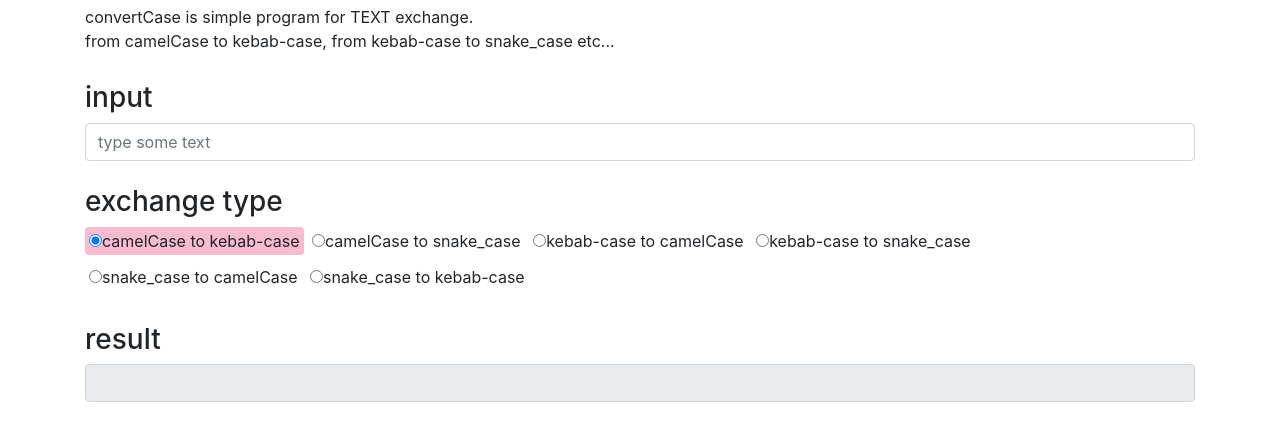
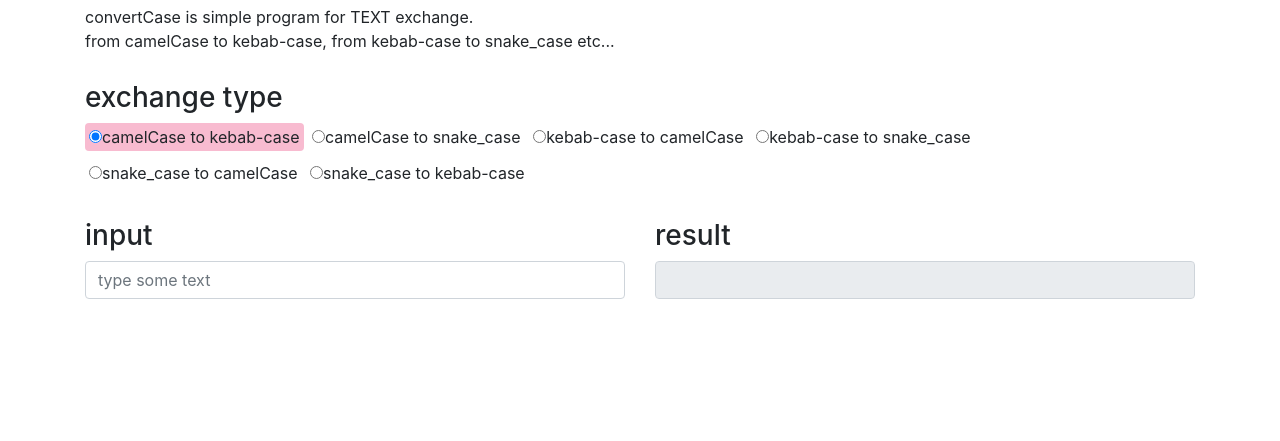
Before and after one commit to DJYoko/convertCase, a plain HTML site: page index.html in a window 1280 px wide. Shown: the part 97-538 px from the top of the page. Drawn offline with nearby package versions, Linux system fonts and the light colour scheme.

Commit message:
modify layout

```diff
--- a/index.html
+++ b/index.html
@@ -29,11 +29,6 @@
 		<h2>about</h2>
 		<p>convertCase is simple program for TEXT exchange.
 			<br>from camelCase to kebab-case, from kebab-case to snake_case etc...</p>
-
-		<div class="line">
-			<h3>input</h3>
-			<input type="text" class="form-control" name="from" placeholder="type some text">
-		</div>
 		<div class="line">
 			<h3>exchange type</h3>
 			<form>
@@ -45,9 +40,16 @@
 				<label><input type="radio" name="exchange_type" value="sk">snake_case to kebab-case</label>
 			</form>
 		</div>
-		<div class="line">
-			<h3>result</h3>
-			<input type="text" class="form-control" name="result" readonly>
+
+		<div class="line row">
+			<div class="col">
+				<h3>input</h3>
+				<input type="text" class="form-control" name="from" placeholder="type some text">
+			</div>
+			<div class="col">
+				<h3>result</h3>
+				<input type="text" class="form-control" name="result" readonly>
+			</div>
 		</div>
 	</div>
 	<style>
@@ -86,6 +88,7 @@
 					$(this).val(),
 					$('input[name="exchange_type"]:checked').val()
 				);
+				console.log(result);
 				$('input[name="result"]').val(result);
 			});
 
@@ -100,6 +103,8 @@
 						$radio.closest('label').removeClass('checked');
 					}
 				});
+
+				$('input[name="from"]').trigger('keyup');
 			});
 
 			//default exchange type set
```
